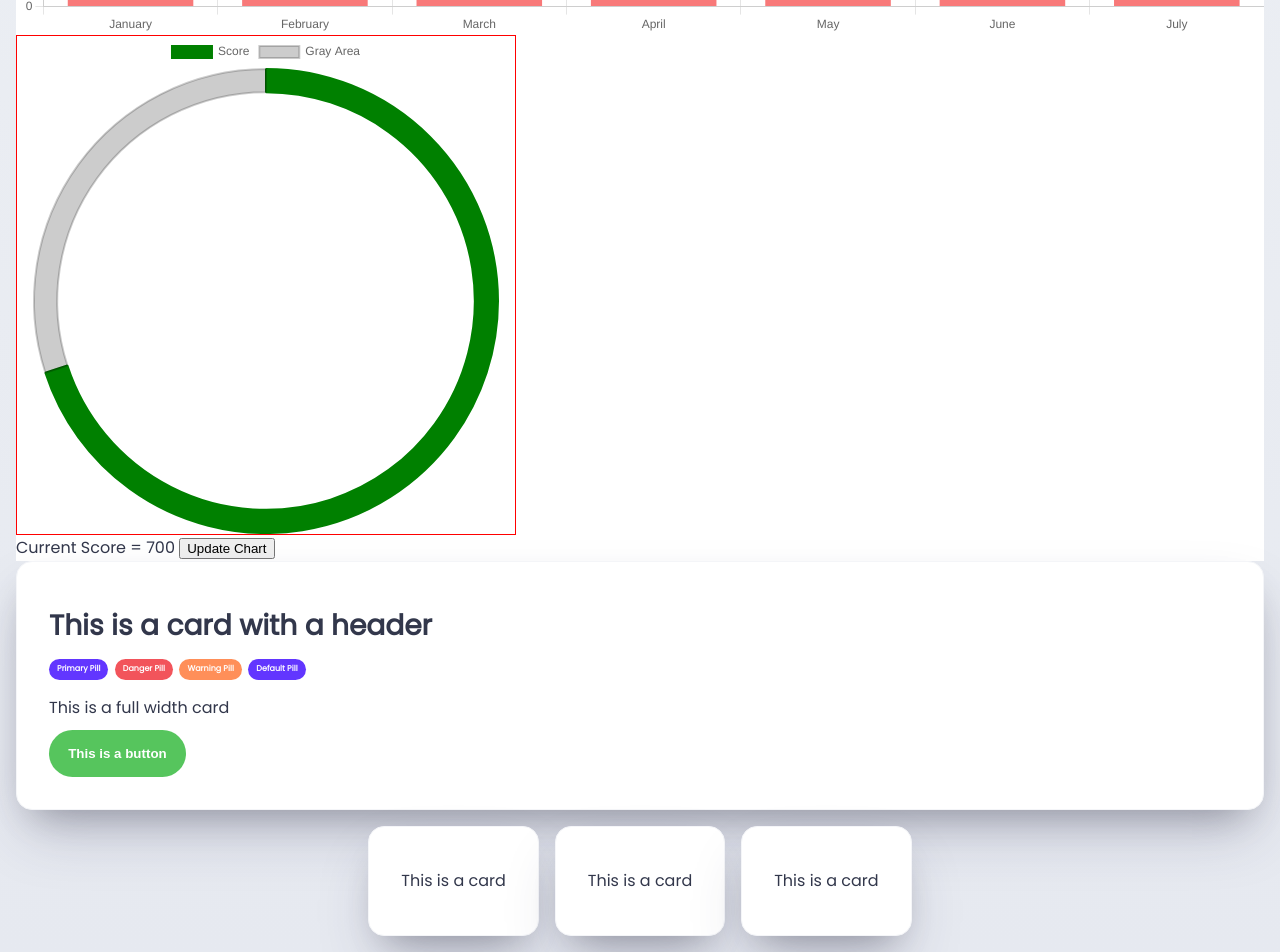
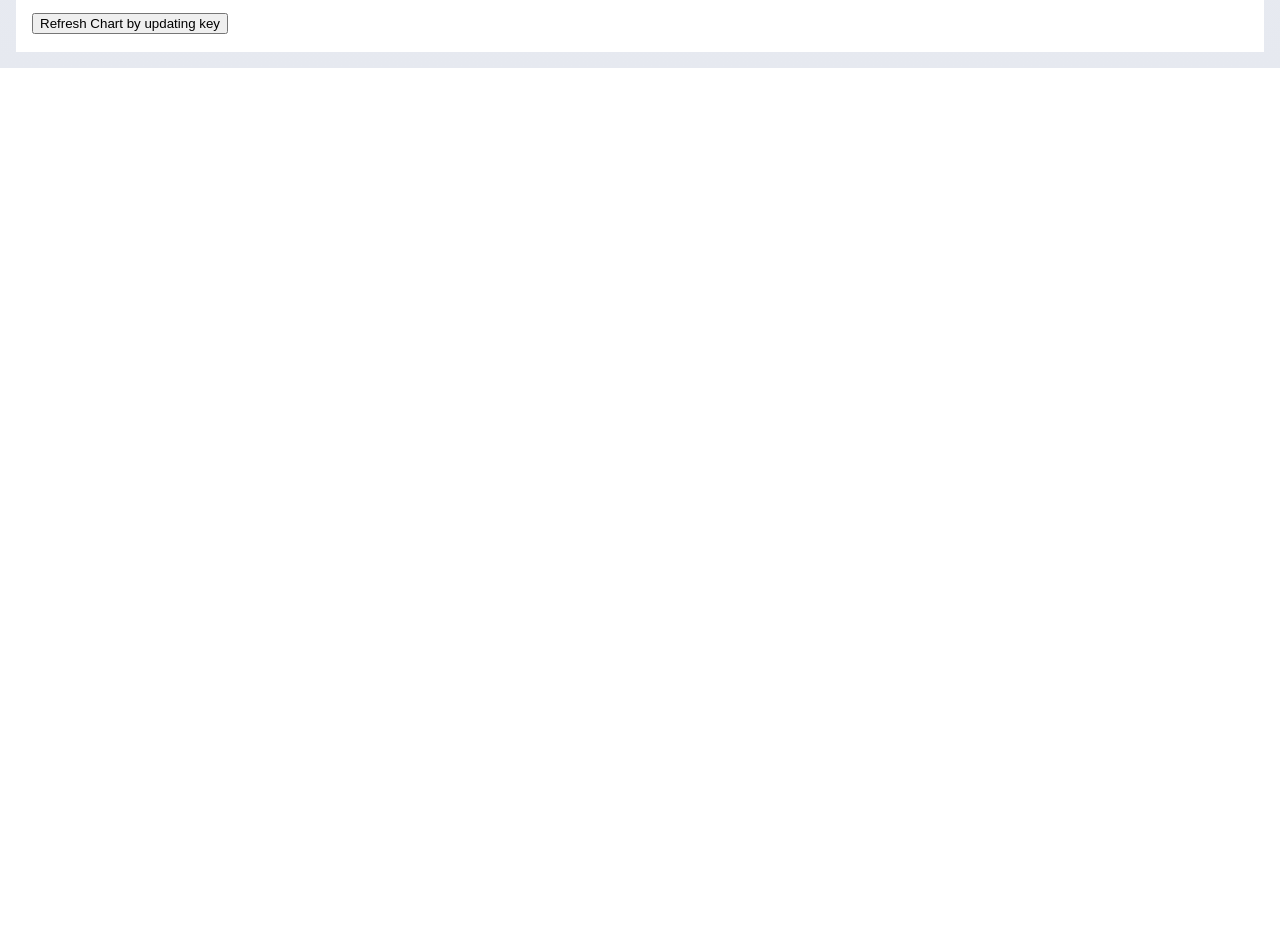
Before and after one commit to StephenMcVicker/bonkers-wallboard, a Vue app: page / in a window 1280 px wide. Shown: the part 769-1721 px from the top of the page. After the commit the page ends 837 px from the top, so only its background shows below. Built offline with nearby package versions, Linux system fonts and the light colour scheme.

Commit message:
chart updates working

```diff
--- a/src/components/TestUi.vue
+++ b/src/components/TestUi.vue
@@ -1,34 +1,39 @@
 <template lang="pug">
 section
   .chartSection
-    h2 My Chart
     MyChart
-    GaugeChart
-  .cards
-    ui-card(:full-width="true")
-      h3 This is a card with a header
-      .pills
-        ui-pill(kind="primary") Primary Pill
-        ui-pill(kind="danger") Danger Pill
-        ui-pill(kind="warning") Warning Pill
-        ui-pill Default Pill
-      p This is a full width card
-      ui-button(text="This is a button")
-    ui-card
-      p This is a card
-    ui-card
-      p This is a card
-    ui-card
-      p This is a card
+    GaugeChart(:key="newKey" :score="Score")
+    <button @click="forceRerender">Refresh Chart by updating key</button>
+
 </template>
 
 <script setup>
+import {
+  defineComponent,
+  getCurrentInstance,
+  onMounted,
+  reactive,
+  ref,
+  computed,
+  watch,
+} from "vue";
 import UiButton from "@/components/ui/UiButton.vue";
 import UiCard from "@/components/ui/UiCard.vue";
 import UiPill from "@/components/ui/UiPill.vue";
 import MyChart from "@/components/my-chart.vue";
 import GaugeChart from "@/components/gauge-chart.vue";
-import Chart from 'chart.js/auto';
+import Chart from "chart.js/auto";
+
+const newKey = ref(0);
+
+let Score = 700;
+
+const forceRerender = () => {
+
+  newKey.value += 1;
+  console.log("newKey is", newKey.value);
+  Score += 100;
+};
 </script>
 
 <style lang="scss" scoped>
@@ -47,5 +52,6 @@ import Chart from 'chart.js/auto';
 
 .chartSection {
   background-color: white;
+  padding: 1rem;
 }
 </style>
--- a/src/components/gauge-chart.vue
+++ b/src/components/gauge-chart.vue
@@ -1,52 +1,70 @@
-<template>
-  <div class="chartWrapper">
-    <doughnut ref="Chart" :data="chartData" />
-  </div>
-  Current Score = {{ myChartData.value }}
-  <button @click="updateChart">Update Chart</button>
+<template lang="pug">
+.chartWrapper
+  doughnut(ref="doughnutRef" :data="chartData")
+p Current Score = {{ score }}
 </template>
 
 <script>
-import { defineComponent, onMounted, reactive, computed } from "vue";
+import { defineComponent, getCurrentInstance, onMounted, reactive, ref, computed, watch } from "vue";
 import { Doughnut } from "vue-chartjs";
 import { Chart } from "chart.js";
-
 
 
 export default defineComponent({
   components: {
     Doughnut,
   },
+  props: {
+    newData: {
+      type: Number,
+      default: 100,
+    },
+    score: {
+      type: Number,
+      default: 100,
+    },
+  },
 
-setup() {
+
+setup(props) {
+
+    const doughnutRef = ref(null);
+
     const Target = 1000;
+
     const myChartData = reactive({
-      value: 700,
+      value: 600,
     });
 
     const remainingScore = reactive({
-      value: computed(() => Target - myChartData.value),
+      value: computed(() => Target - props.score),
     });
 
-    function updateChart(){
-      myChartData.value += 100;
-      console.log(remainingScore.value)
-      console.log(myChartData.value);
-    };
-
-    let chartData = {
-      labels: ["Score", "Gray Area"],
+    let chartData = reactive({
+      labels: ["Score", "Remaining"],
       datasets: [
         {
           label: "Data One",
           aspectRatio: 1.5,
-          backgroundColor: ["green", "rgba(0, 0, 0, 0.2)"],
-          borderColor: ["green", "rgba(0, 0, 0, 0.2)"],
+          backgroundColor: ["green", "rgba(0, 0, 0, 0.2)", "red"],
+          borderColor: ["green", "rgba(0, 0, 0, 0.2)", "red"],
           borderwidth: 1,
           cutout: "90%",
-          data: [myChartData.value, remainingScore.value],
+          data: [props.score, remainingScore.value],
         },
       ],
+    });
+
+    function updateChart() {
+      myChartData.value += 100;
+
+      if(doughnutRef.value) {
+        doughnutRef.value.update();
+      }
+      console.log(myChartData.value);
+      console.log(remainingScore.value)
+
+
     };
 
     return {
@@ -60,8 +78,8 @@ setup() {
 
 <style lang="scss" scoped>
 .chartWrapper {
-  border: 1px solid red;
-  width: 500px;
-  height: 500px;
+  width: 300px;
+  height: 300px;
+  padding: 10px;
 }
 </style>
--- a/src/components/my-chart.vue
+++ b/src/components/my-chart.vue
@@ -1,7 +1,6 @@
-<template>
-  <div>
-    <bar ref="barChart" :data="chartData" />
-  </div>
+<template lang="pug">
+.barChartWrapper
+  bar(ref="barChart" :data="chartData")
 </template>
 
 <script>
@@ -31,3 +30,11 @@ export default defineComponent({
   },
 });
 </script>
+
+<style lang="scss" scoped>
+.barChartWrapper {
+  width: 300px;
+  height: 300px;
+
+}
+</style>
```
